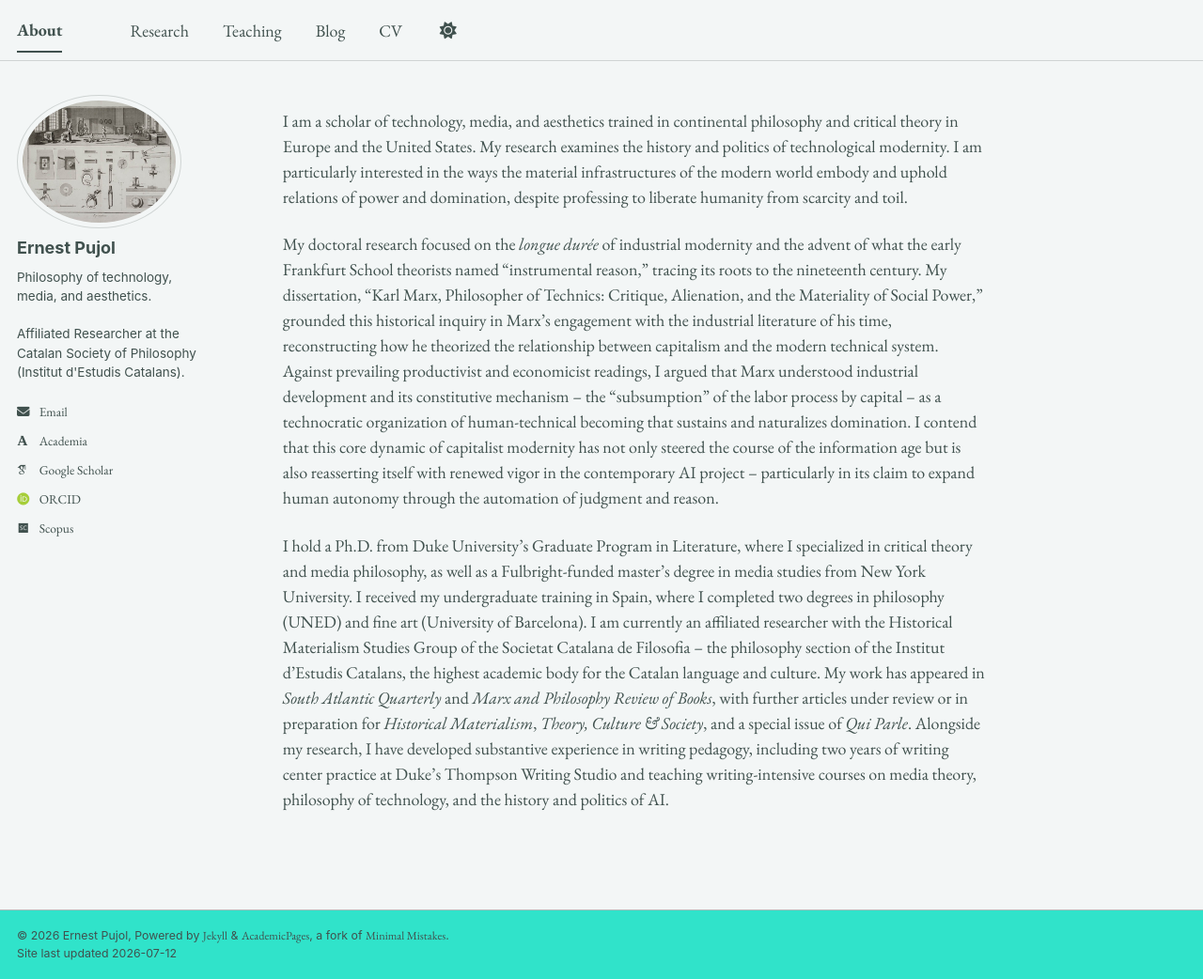
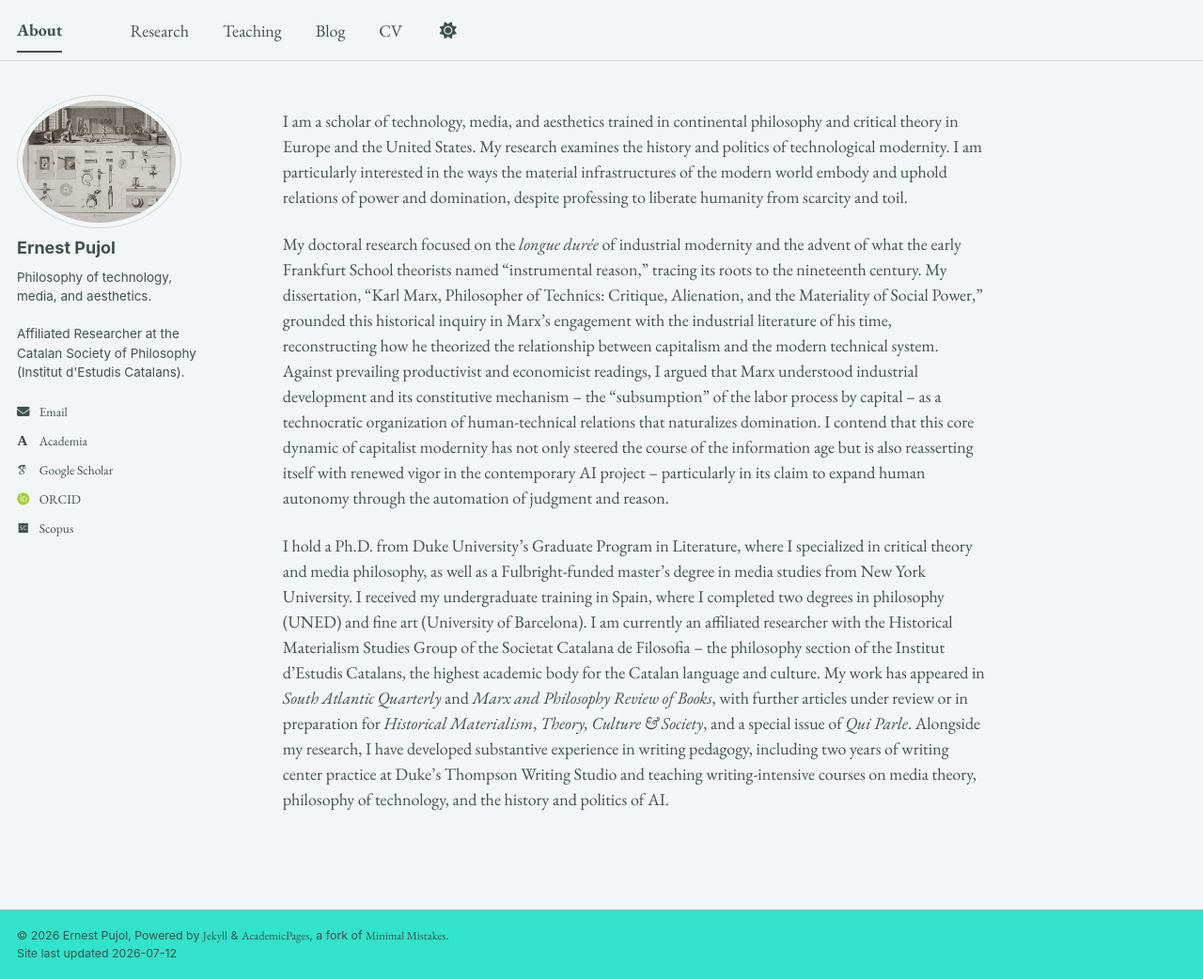
Before and after one commit to epujol90/epujol90.github.io, a Jekyll site: the page built from _pages/about.md, in a window 1280 px wide and 1042 px high. Shown: the whole window at 94% size. Built offline with Jekyll 4.4.1, drawn with Linux system fonts in a browser that asks for light colours; some web fonts are replaced; a script bundle is joined from its source files by our own code; library files that are not in the unit come from our copies.

Commit message:
Update about.md

```diff
--- a/_pages/about.md
+++ b/_pages/about.md
@@ -8,6 +8,6 @@ redirect_from:
 ---
 I am a scholar of technology, media, and aesthetics trained in continental philosophy and critical theory in Europe and the United States. My research examines the history and politics of technological modernity. I am particularly interested in the ways the material infrastructures of the modern world embody and uphold relations of power and domination, despite professing to liberate humanity from scarcity and toil.
 
-My doctoral research focused on the _longue durée_ of industrial modernity and the advent of what the early Frankfurt School theorists named "instrumental reason," tracing its roots to the nineteenth century. My dissertation, “Karl Marx, Philosopher of Technics: Critique, Alienation, and the Materiality of Social Power,” grounded this historical inquiry in Marx’s engagement with the industrial literature of his time, reconstructing how he theorized the relationship between capitalism and the modern technical system. Against prevailing productivist and economicist readings, I argued that Marx understood industrial development and its constitutive mechanism -- the "subsumption" of the labor process by capital -- as a technocratic organization of human-technical becoming that sustains and naturalizes domination. I contend that this core dynamic of capitalist modernity has not only steered the course of the information age but is also reasserting itself with renewed vigor in the contemporary AI project -- particularly in its claim to expand human autonomy through the automation of judgment and reason.
+My doctoral research focused on the _longue durée_ of industrial modernity and the advent of what the early Frankfurt School theorists named "instrumental reason," tracing its roots to the nineteenth century. My dissertation, “Karl Marx, Philosopher of Technics: Critique, Alienation, and the Materiality of Social Power,” grounded this historical inquiry in Marx’s engagement with the industrial literature of his time, reconstructing how he theorized the relationship between capitalism and the modern technical system. Against prevailing productivist and economicist readings, I argued that Marx understood industrial development and its constitutive mechanism -- the "subsumption" of the labor process by capital -- as a technocratic organization of human-technical relations that naturalizes domination. I contend that this core dynamic of capitalist modernity has not only steered the course of the information age but is also reasserting itself with renewed vigor in the contemporary AI project -- particularly in its claim to expand human autonomy through the automation of judgment and reason.
 
 I hold a Ph.D. from Duke University’s Graduate Program in Literature, where I specialized in critical theory and media philosophy, as well as a Fulbright-funded master’s degree in media studies from New York University. I received my undergraduate training in Spain, where I completed two degrees in philosophy (UNED) and fine art (University of Barcelona). I am currently an affiliated researcher with the Historical Materialism Studies Group of the Societat Catalana de Filosofia -- the philosophy section of the Institut d’Estudis Catalans, the highest academic body for the Catalan language and culture. My work has appeared in _South Atlantic Quarterly_ and _Marx and Philosophy Review of Books_, with further articles under review or in preparation for _Historical Materialism_, _Theory, Culture & Society_, and a special issue of _Qui Parle_. Alongside my research, I have developed substantive experience in writing pedagogy, including two years of writing center practice at Duke’s Thompson Writing Studio and teaching writing-intensive courses on media theory, philosophy of technology, and the history and politics of AI.
```
